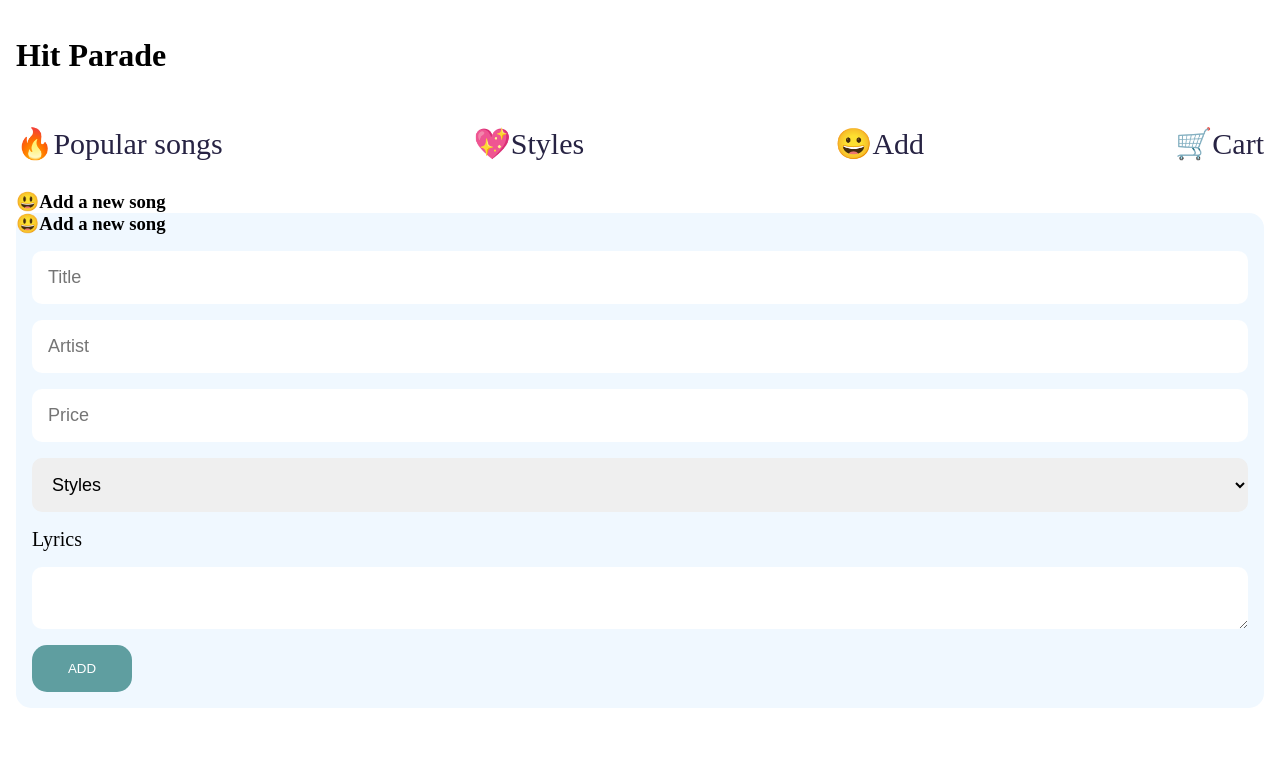
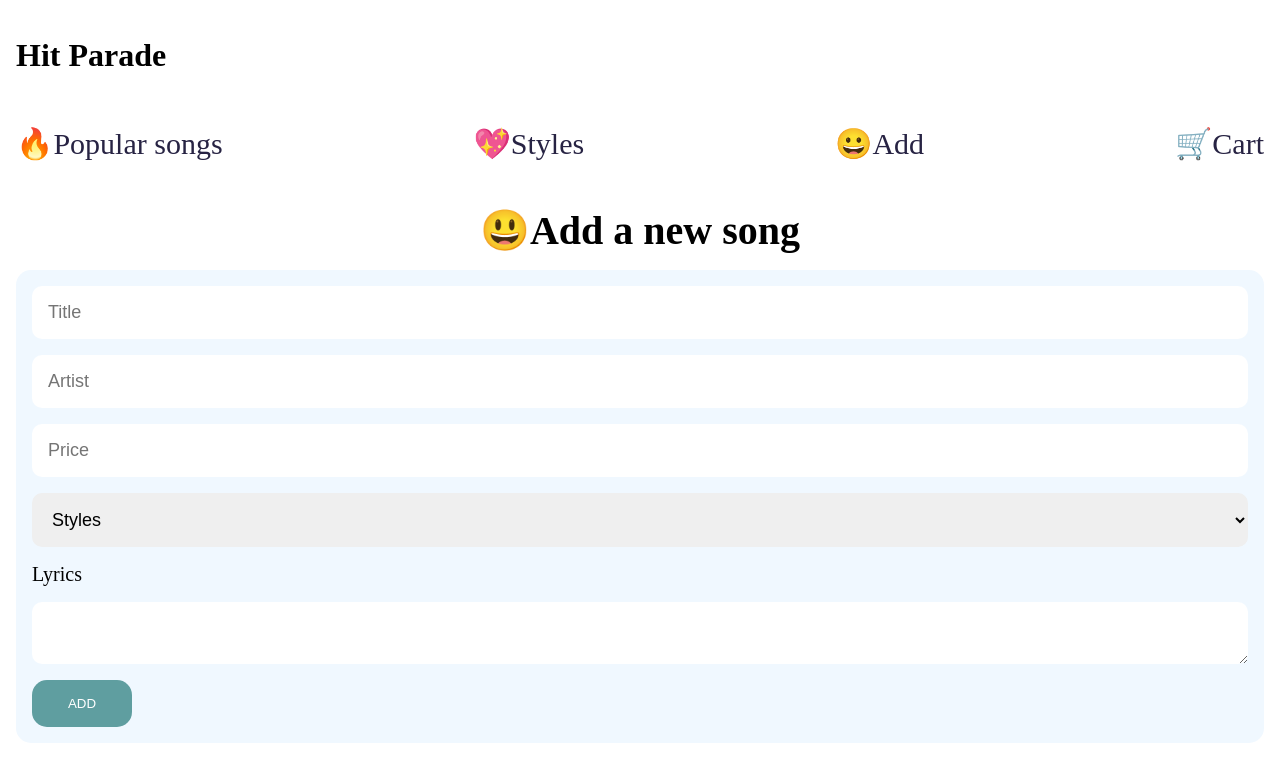
Before and after one commit to moro-patana/hit-parade-react, a React app: page /addsong in a window 1280 px wide. Built offline with nearby package versions, Linux system fonts and the light colour scheme.

Commit message:
added styles to the h3

```diff
--- a/components/addSong.js
+++ b/components/addSong.js
@@ -2,7 +2,6 @@ import React from "react"
 function AddSong() {
     return (
         <div className="add-new-song">
-            <h3>😃Add a new song</h3>
             <form>
                 <input type="text" placeholder="Title"/>
                 <input type="text" placeholder="Artist"/>
--- a/index.css
+++ b/index.css
@@ -28,6 +28,9 @@ a {
 }
 h3 {
     margin: 0;
+    text-align: center;
+    font-size: 40px;
+    padding: 1rem;
 }
 .song-list div,
 .ri-heart-line {
```
Also changed, not shown: 4 other files.
